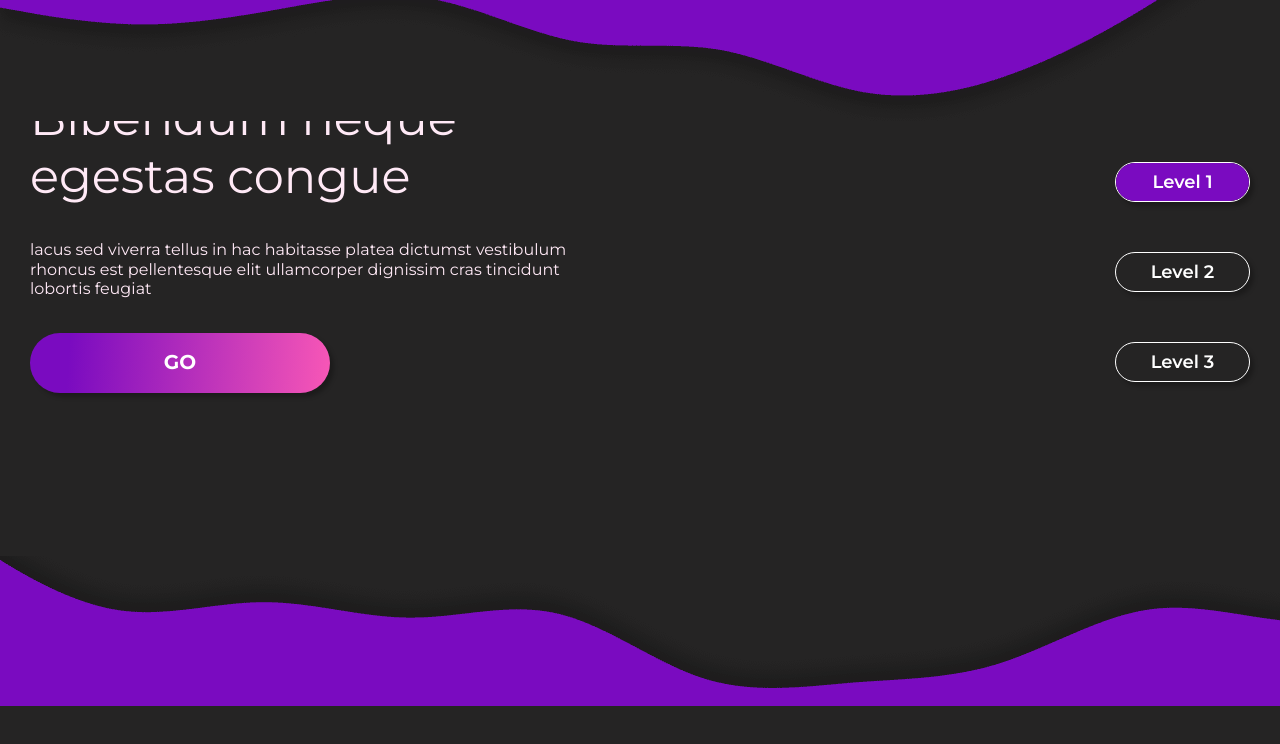
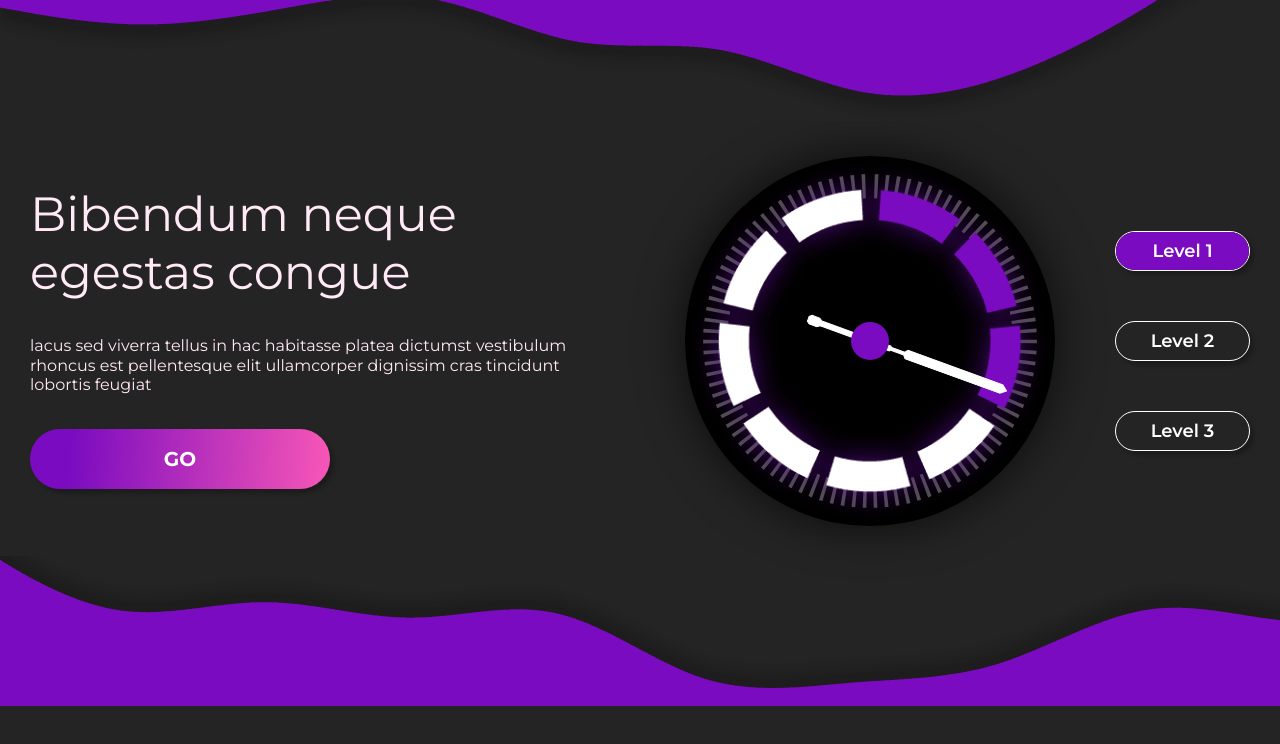
Before and after one commit to aBuldakov10/anyera, a website: page src/index.html in a window 1280 px wide. Both pictures are taken after a click on the button "Level 1". Shown: the part 94-838 px from the top of the page. Drawn offline with nearby package versions, Linux system fonts and the light colour scheme; files that its build step writes are made by us from their sources.

Commit message:
Add speedometer

```diff
--- a/src/js/main.js
+++ b/src/js/main.js
@@ -114,7 +114,31 @@ $(document).on('DOMContentLoaded', () => {
 
   /*** Change speed level ***/
   $('.js-speed-lvl').on('click', function () {
+    const thisLvl = $(this).attr('data-btn-lvl');
+    const windowWidth = $(window).width();
+    let rotateVal = '';
+    let arrowScale = '';
+
     $('.js-speed-lvl').removeClass('active');
     $(this).addClass('active');
+    $('.speedometer__lvl').attr('data-lvl', thisLvl);
+
+    if (thisLvl === '1') {
+      rotateVal = '110';
+    } else if (thisLvl === '2') {
+      rotateVal = '230';
+    } else {
+      rotateVal = '350';
+    }
+
+    if (windowWidth <= 400) {
+      arrowScale = '0.8';
+    } else if (windowWidth > 400 && windowWidth <= 440) {
+      arrowScale = '0.9';
+    } else {
+      arrowScale = '1';
+    }
+
+    $('.speedometer__arrow').css('transform', `translate(-50%, -50%) rotate(${rotateVal}deg) scale(${arrowScale})`);
   });
 });
--- a/src/scss/_main-slider.scss
+++ b/src/scss/_main-slider.scss
@@ -90,6 +90,7 @@ button {
 }
 
 .speed-block {
+  gap: 10%;
   transition: $transition-6;
 
   @media (min-width: $md+px) {
@@ -118,11 +119,98 @@ button {
   }
 
   &__image {
-    margin: 0 auto 25px;
+    position: relative;
+    margin: 25px auto;
     max-width: 370px;
+    width: 100%;
+    background-color: #000;
+    border-radius: 50%;
+    box-shadow: 0 0 47px rgba(0, 0, 0, .7);
 
     @media (min-width: $md+px) {
-      margin: 0;
+      margin: 35px 0;
+    }
+  }
+}
+
+.speedometer {
+  &__dash {
+    display: block;
+    width: 93%;
+    height: 93%;
+    position: absolute;
+    transform: translate(-50%, -50%);
+    top: 50%;
+    left: 50%;
+
+    & path {
+      stroke-dashoffset: 70.6958;
+      stroke-dasharray: 1 2;
+      stroke-width: 7px;
+      stroke: #505050;
+    }
+  }
+
+  &__lvl {
+    position: relative;
+
+    &:after {
+      content: '';
+      transform: translate(-50%, -50%);
+      position: absolute;
+      top: 50%;
+      left: 50%;
+      width: 38px;
+      height: 38px;
+      border-radius: 50%;
+    }
+
+    &[data-lvl="1"] {
+      & .speedometer__lvl-image-1 {
+        display: block!important;
+      }
+
+      &:after {
+        background: $first-clr;
+      }
+    }
+
+    &[data-lvl="2"] {
+      & .speedometer__lvl-image-2 {
+        display: block!important;
+      }
+
+      &:after {
+        background: $third-clr;
+      }
+    }
+
+    &[data-lvl="3"] {
+      & .speedometer__lvl-image-3 {
+        display: block!important;
+      }
+
+      &:after {
+        background: $second-clr;
+      }
+    }
+  }
+
+  &__arrow {
+    transform: translate(-50%, -50%) rotate(110deg) scale(.8);
+    position: absolute;
+    top: 50%;
+    left: 50%;
+    display: flex;
+    height: 293px;
+    transition: 0.2s ease-in;
+
+    @media (min-width: 401px) {
+      transform: translate(-50%, -50%) rotate(110deg) scale(.9);
+    }
+
+    @media (min-width: 441px) {
+      transform: translate(-50%, -50%) rotate(110deg) scale(1);
     }
   }
 }
--- a/src/scss/_theme.scss
+++ b/src/scss/_theme.scss
@@ -82,6 +82,10 @@ main {
 
 .no-scroll {
   overflow: hidden;
+}
+
+.hidden {
+  display: none;
 }
 
 .container {
--- a/src/scss/_variables.scss
+++ b/src/scss/_variables.scss
@@ -29,5 +29,6 @@ $border-clr: #ffe9f6;
 // Other
 $transition-6: .6s ease-out;
 $transition-4: .4s ease-in;
+
 $btn-radius-20: 20px;
 $btn-radius-30: 30px;
--- a/src/template/main-slider.html
+++ b/src/template/main-slider.html
@@ -11,20 +11,45 @@
 
           <div class="speed-block">
             <div class="speed-block__cta cta">
-              <button class="js-speed-lvl btn btn-sm cta__lvl-1 active">
+              <button class="js-speed-lvl btn btn-sm cta__lvl-1 active" data-btn-lvl="1">
                 <span class="btn-bg">level 1</span>
               </button>
 
-              <button class="js-speed-lvl btn btn-sm cta__lvl-2">
+              <button class="js-speed-lvl btn btn-sm cta__lvl-2" data-btn-lvl="2">
                 <span class="btn-bg">level 2</span>
               </button>
 
-              <button class="js-speed-lvl btn btn-sm cta__lvl-3">
+              <button class="js-speed-lvl btn btn-sm cta__lvl-3" data-btn-lvl="3">
                 <span class="btn-bg">level 3</span>
               </button>
             </div>
 
-            <img src="../img/speedometr.png" class="speed-block__image" alt="">
+            <div class="speed-block__image speedometer">
+              <svg viewBox="0 0 100 100" class="speedometer__dash">
+                <path d="M 50,50 m 0,-45 a 45,45 0 1 1 0,90 a 45,45 0 1 1 0,-90" fill-opacity="0"></path>
+              </svg>
+
+              <div class="speedometer__lvl" data-lvl="1">
+                <img src="img/lvl-1.png" class="speedometer__lvl-image-1 hidden" alt="lvl-1">
+                <img src="img/lvl-2.png" class="speedometer__lvl-image-2 hidden" alt="lvl-2">
+                <img src="img/lvl-3.png" class="speedometer__lvl-image-3 hidden" alt="lvl-3">
+
+                <div class="speedometer__arrow">
+                  <svg xmlns="http://www.w3.org/2000/svg" width="11" height="213" viewBox="0 0 11 213" fill="none">
+                    <path
+                        d="M4.21896 124.596H7.1917V110.011L10.2095 107.496V6.66261L5.68281 1.13L1.20117 6.66261V107.496L4.21896 110.011V124.596Z"
+                        fill="white"/>
+                    <path d="M3.21303 124.596V198.532H8.24267V124.596H7.1917H4.21896H3.21303Z" fill="white"/>
+                    <path
+                        d="M8.24267 198.532H3.21303L1.20117 201.55V209.597L3.21303 212.112H8.24267L10.2545 209.597V201.55L8.24267 198.532Z"
+                        fill="white"/>
+                    <path
+                        d="M3.21303 198.532V124.596M3.21303 198.532H8.24267M3.21303 198.532L1.20117 201.55V209.597L3.21303 212.112H8.24267L10.2545 209.597V201.55L8.24267 198.532M3.21303 124.596H8.24267M3.21303 124.596H4.21896M8.24267 124.596V198.532M8.24267 124.596H7.1917M4.21896 124.596V110.011L1.20117 107.496V6.66261L5.68281 1.13L10.2095 6.66261V107.496L7.1917 110.011V124.596M4.21896 124.596H7.1917"
+                        stroke="white" stroke-width="1.00593"/>
+                  </svg>
+                </div>
+              </div>
+            </div>
           </div>
 
           <button class="js-btn-next btn btn-lg btn-primary">
@@ -51,19 +76,19 @@
               <div class="swiper-wrapper">
                 <div class="swiper-slide">
                   <div class="gift-slider__image">
-                    <img src="../img/gift-1.png" alt="gift-1">
+                    <img src="img/gift-1.png" alt="gift-1">
                   </div>
                 </div>
 
                 <div class="swiper-slide">
                   <div class="gift-slider__image">
-                    <img src="../img/gift-2.png" alt="gift-2">
+                    <img src="img/gift-2.png" alt="gift-2">
                   </div>
                 </div>
 
                 <div class="swiper-slide">
                   <div class="gift-slider__image">
-                    <img src="../img/gift-3.png" alt="gift-3">
+                    <img src="img/gift-3.png" alt="gift-3">
                   </div>
                 </div>
               </div>
```
Also changed, not shown: src/img/lvl-1.png (added), src/img/lvl-2.png (added), src/img/lvl-3.png (added).
